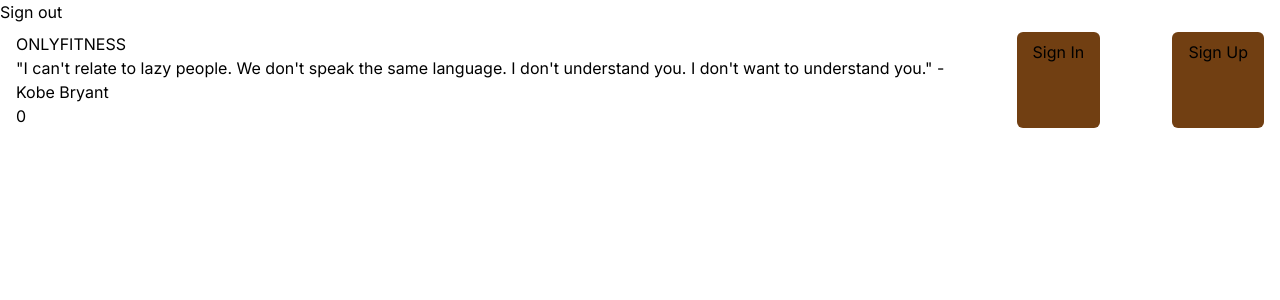
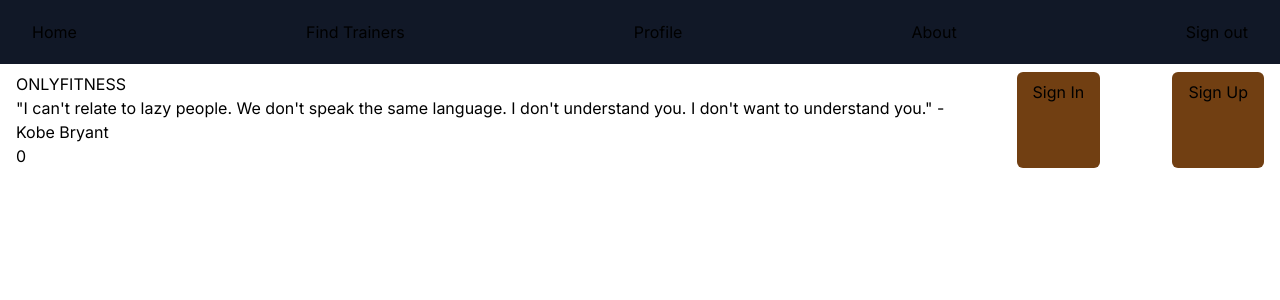
Before and after one commit to bennguyenn24/nextjs-onlyfitness, a Next.js app: page / in a window 1280 px wide. Shown: the top 300 px of the page. Built offline with nearby package versions, Linux system fonts and the light colour scheme; no server answers.

Commit message:
Refactored Navbar with Pages Configuration

```diff
--- a/components/Navbar.tsx
+++ b/components/Navbar.tsx
@@ -1,9 +1,29 @@
+import Link from 'next/link';
 import LogOutBtn from "./LogOutBtn";
+import { currentUser } from '@clerk/nextjs';
 
-export default function Navbar() {
+const Navbar = () => {
     return (
-        <nav>
+      <nav>
+        <ul className="flex items-center justify-between bg-gray-900 max-w-7xl sm:px-8 lg:px-8 h-16 ">
+          <li>
+            <Link href="/">Home</Link>
+          </li>
+          <li>
+            <Link href="/trainers">Find Trainers</Link>
+          </li>
+          <li>
+            <Link href="/profile">Profile</Link>
+          </li>
+          <li>
+            <Link href="/about">About</Link>
+          </li>
+          <li>
             <LogOutBtn />
-        </nav>
+          </li>
+        </ul>
+      </nav>
     );
-}
+  };
+
+  export default Navbar;
```
